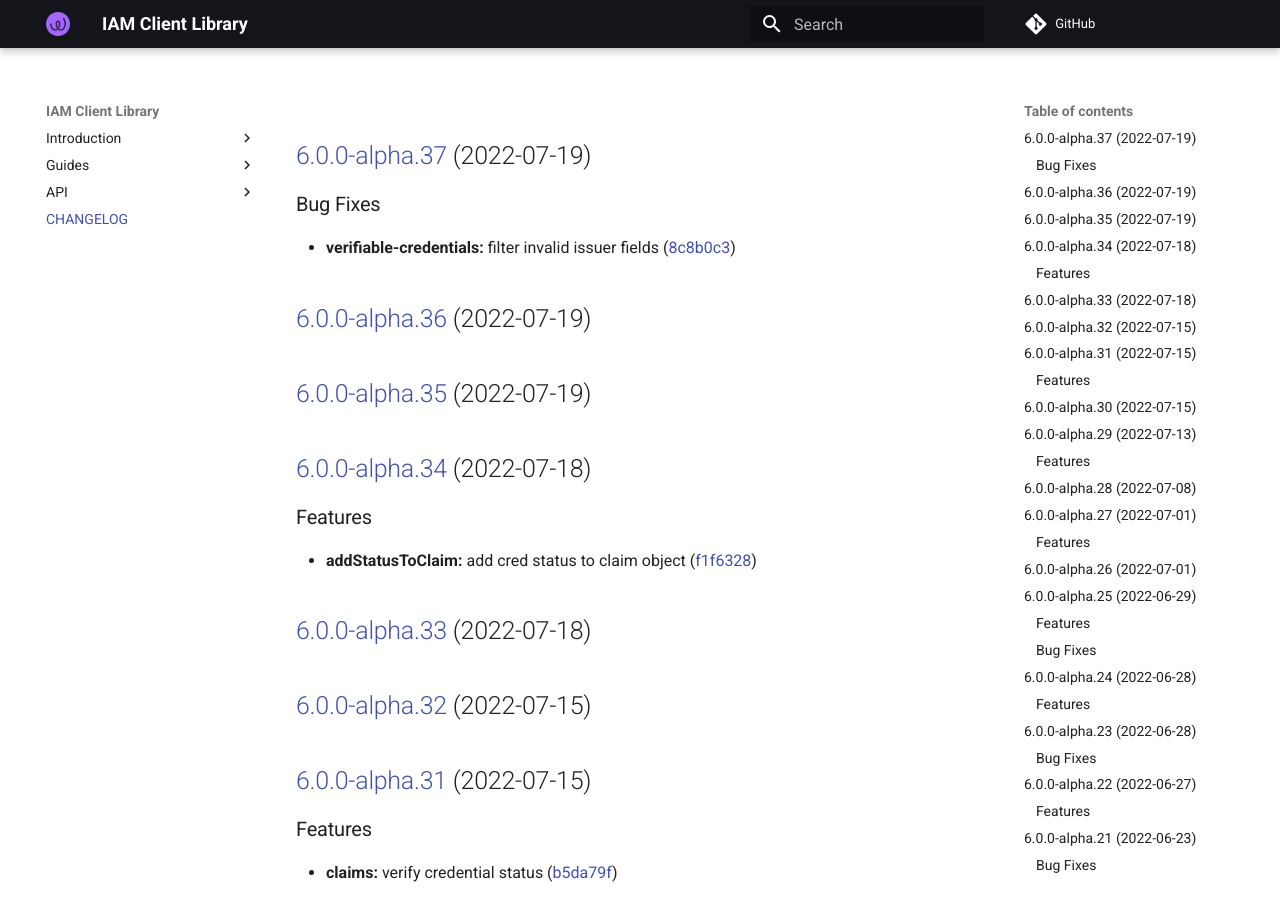
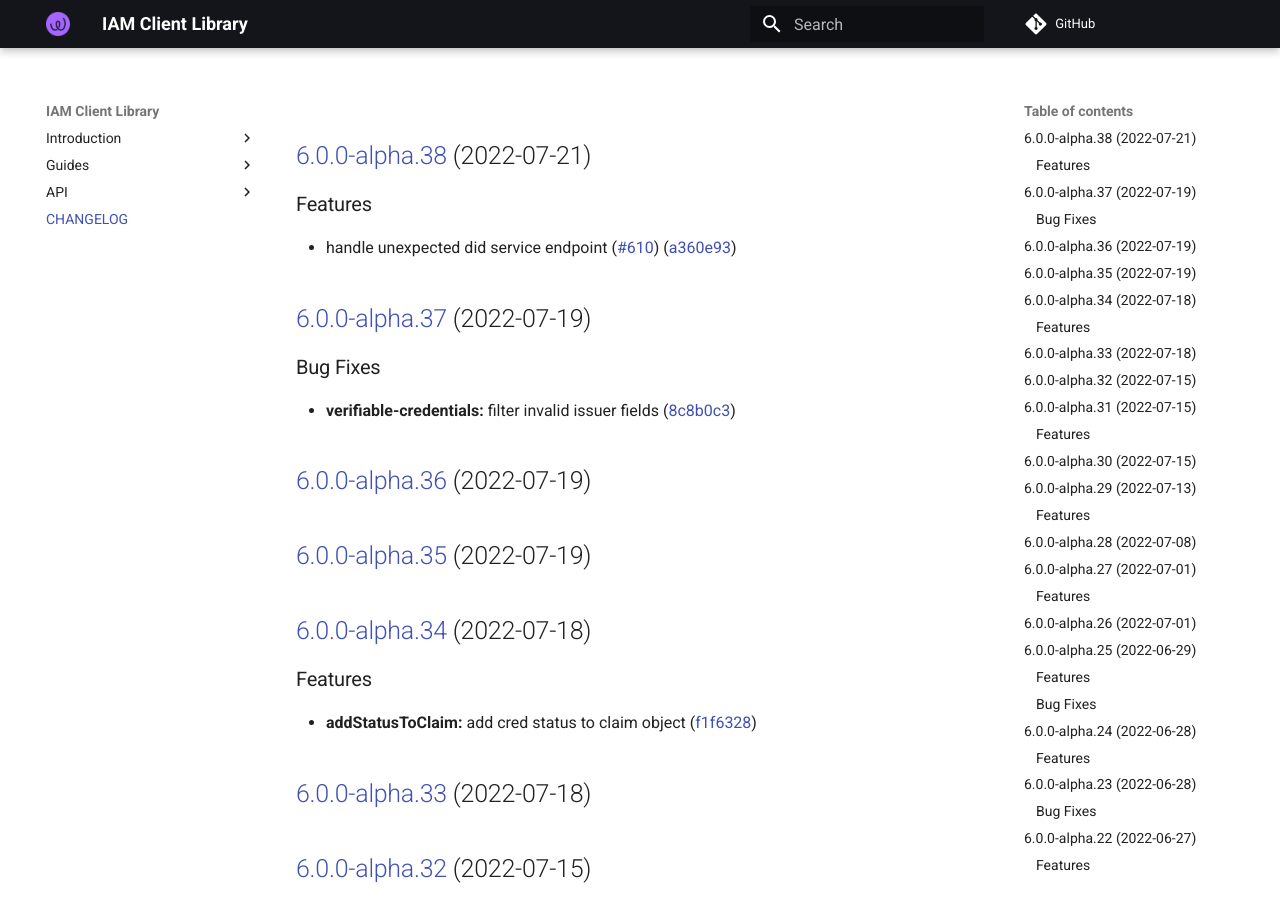
Before and after one commit to energywebfoundation/iam-client-lib, an MkDocs documentation site: the page built from docs/CHANGELOG.md, in a window 1280 px wide and 900 px high. Built offline with MkDocs 1.6.1 and Material for MkDocs 9.7.7, drawn with Linux system fonts in a browser that asks for light colours; comment, search, counter and statistics services are not loaded.

Commit message:
chore(release): 6.0.0-alpha.38 [skip ci]
## [6.0.0-alpha.38](https://github.com/energywebfoundation/iam-client-lib/compare/v6.0.0-alpha.37...v6.0.0-alpha.38) (2022-07-21)

### Features

* handle unexpected did service endpoint ([#610](https://github.com/energywebfoundation/iam-client-lib/issues/610)) ([a360e93](https://github.com/energywebfoundation/iam-client-lib/commit/a360e936bae152b336611a9105dea638af60349d))

```diff
--- a/docs/CHANGELOG.md
+++ b/docs/CHANGELOG.md
@@ -1,3 +1,10 @@
+## [6.0.0-alpha.38](https://github.com/energywebfoundation/iam-client-lib/compare/v6.0.0-alpha.37...v6.0.0-alpha.38) (2022-07-21)
+
+
+### Features
+
+* handle unexpected did service endpoint ([#610](https://github.com/energywebfoundation/iam-client-lib/issues/610)) ([a360e93](https://github.com/energywebfoundation/iam-client-lib/commit/a360e936bae152b336611a9105dea638af60349d))
+
 ## [6.0.0-alpha.37](https://github.com/energywebfoundation/iam-client-lib/compare/v6.0.0-alpha.36...v6.0.0-alpha.37) (2022-07-19)
 
 
--- a/package.json
+++ b/package.json
@@ -1,6 +1,6 @@
 {
   "name": "iam-client-lib",
-  "version": "6.0.0-alpha.37",
+  "version": "6.0.0-alpha.38",
   "description": "Library for Decentralized Identity and Access Management",
   "main": "dist/index.js",
   "module": "dist/index.esm.js",
```
